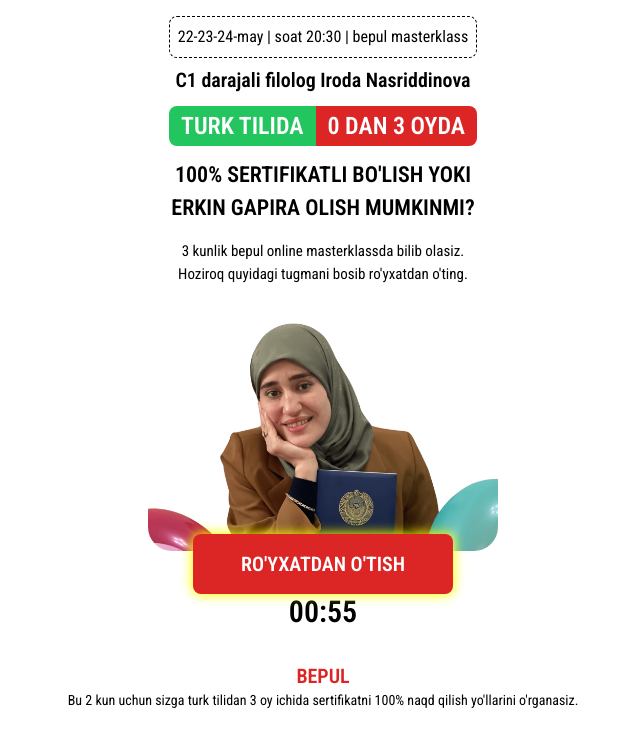
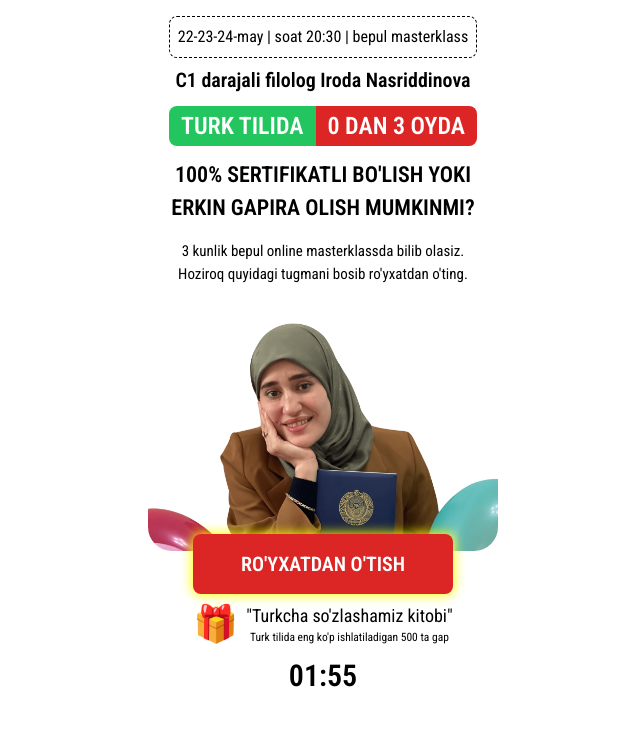
Before and after one commit to abdulazizjavascript/irodahoca, a React (Vite) app: page /masterclass/1 in a window 1280 px wide. Shown: the top 746 px of the page, without its empty margins (317-957 px from the left). Built offline with nearby package versions, Linux system fonts and the light colour scheme; a web font is replaced by a local one.

Commit message:
Done page 1

```diff
--- a/src/components/timer/index.jsx
+++ b/src/components/timer/index.jsx
@@ -2,7 +2,7 @@ import PropTypes from 'prop-types';
 import { useState, useEffect, useRef } from 'react';
 
 export default function Timer( { minute } ) {
-  const [ timeLeft, setTimeLeft ] = useState( minute | 1 * 60 ); // 60 seconds
+  const [ timeLeft, setTimeLeft ] = useState( ( minute || 1 ) * 60 ); // 60 seconds
   const timerRef = useRef( null );
 
   useEffect( () => {
@@ -24,8 +24,8 @@ export default function Timer( { minute } ) {
   };
 
   return (
-    <div className="flex flex-col items-center justify-center">
-      <div className="text-3xl font-bold mb-8">{formatTime( timeLeft )}</div>
+    <div className="flex flex-col items-center justify-center my-3">
+      <div className="text-3xl font-bold">{formatTime( timeLeft )}</div>
     </div>
   );
 }
--- a/src/pages/masterclass/page-1/index.jsx
+++ b/src/pages/masterclass/page-1/index.jsx
@@ -38,7 +38,7 @@ export default function MasterclassPage1() {
             effect="blur"
             src={irodahoca} />
 
-          <div className="flex items-center justify-center gap-4">
+          <div className="flex items-center justify-center gap-4 mb-2">
             <button
               onClick={() => setIsModalOpen( true )}
               className="font-bold -mt-14 z-10 bg-red-600 text-white px-12 py-4 rounded-lg text-xl hover:bg-red-700 transition-colors animate-pulseGlow"
@@ -46,11 +46,18 @@ export default function MasterclassPage1() {
               RO'YXATDAN O'TISH
             </button>
           </div>
-          <Timer />
-          <p className="text-xl font-bold text-red-600">BEPUL</p>
-          <p className="text-sm mb-3">
-            Bu 2 kun uchun sizga turk tilidan 3 oy ichida sertifikatni 100% naqd qilish yo'llarini o'rganasiz.
-          </p>
+          <div className='flex justify-center items-center gap-2'>
+            <div>
+              <span className='text-4xl'>🎁</span>
+            </div>
+            <div>
+              <h3 className='text-[18px]'>
+                "Turkcha so'zlashamiz kitobi"
+              </h3>
+              <p className='text-[11.5px]'>Turk tilida eng ko'p ishlatiladigan 500 ta gap</p>
+            </div>
+          </div>
+          <Timer minute={2} />
         </div>
       </div>
 
```
